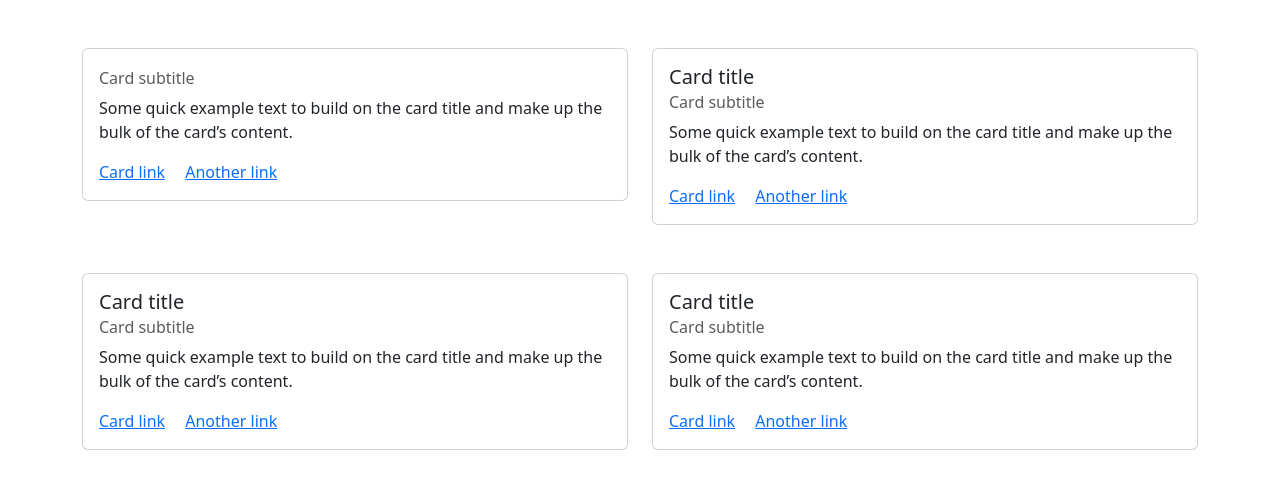
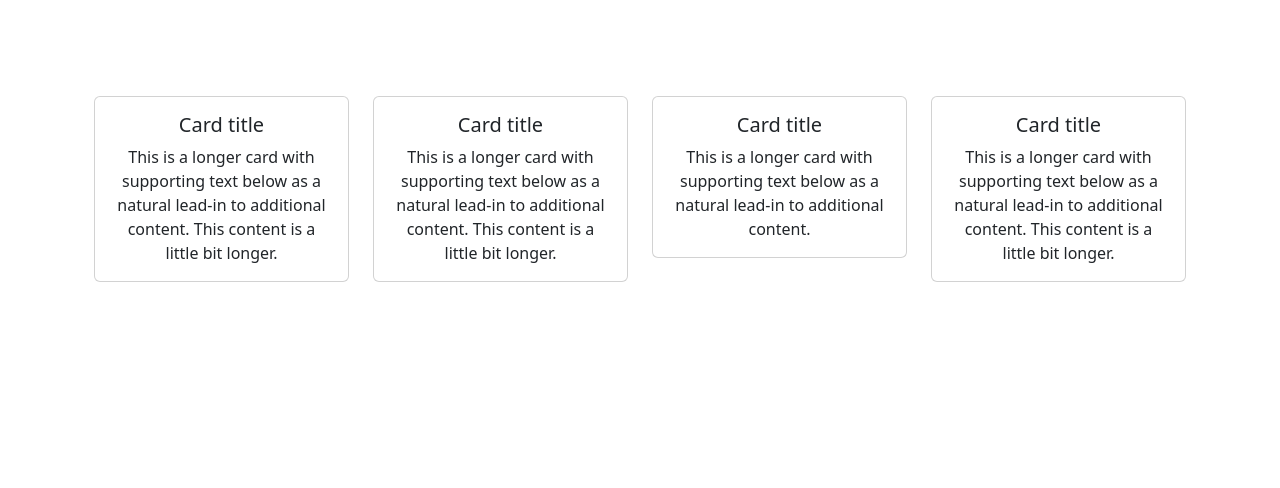
Before and after one commit to KLimaLima/KLimaLima.github.io, a website built with webpack: page src/index.html in a window 1280 px wide. Built offline with nearby package versions, Linux system fonts and the light colour scheme; some packages are replaced by stand-ins of ours; no server answers; the database is empty.

Commit message:
if screen big take 4, if small take two, this is the best solution so far

```diff
--- a/src/index.html
+++ b/src/index.html
@@ -8,62 +8,41 @@
   </head>
   <body>
 
-    <div class="container pt-5">
+    <div class="container py-5">
 
-      <div class="row justify-content-md-center">
+      <div class="row justify-content-md-center text-center">
 
-        <div class="col-lg">
+        <div class="row row-cols-2 row-cols-md-4 g-4">
+          <div class="col">
             <div class="card">
               <div class="card-body">
-              <h5 id="temp" class="card-title">Card title</h5>
-              <h6 class="card-subtitle mb-2 text-body-secondary">Card subtitle</h6>
-              <p class="card-text">Some quick example text to build on the card title and make up the bulk of the card’s content.</p>
-              <a href="#" class="card-link">Card link</a>
-              <a href="#" class="card-link">Another link</a>
+                <h5 class="card-title">Card title</h5>
+                <p class="card-text">This is a longer card with supporting text below as a natural lead-in to additional content. This content is a little bit longer.</p>
               </div>
             </div>
           </div>
-
-        <div class="col-lg">
+          <div class="col">
             <div class="card">
               <div class="card-body">
                 <h5 class="card-title">Card title</h5>
-              <h6 class="card-subtitle mb-2 text-body-secondary">Card subtitle</h6>
-              <p class="card-text">Some quick example text to build on the card title and make up the bulk of the card’s content.</p>
-              <a href="#" class="card-link">Card link</a>
-              <a href="#" class="card-link">Another link</a>
+                <p class="card-text">This is a longer card with supporting text below as a natural lead-in to additional content. This content is a little bit longer.</p>
               </div>
             </div>
           </div>
-
-      </div>
-
-    </div>
-
-      <div class="container pt-5">
-
-      <div class="row justify-content-md-center">
-
-        <div class="col-lg">
+          <div class="col">
             <div class="card">
               <div class="card-body">
                 <h5 class="card-title">Card title</h5>
-              <h6 class="card-subtitle mb-2 text-body-secondary">Card subtitle</h6>
-              <p class="card-text">Some quick example text to build on the card title and make up the bulk of the card’s content.</p>
-              <a href="#" class="card-link">Card link</a>
-              <a href="#" class="card-link">Another link</a>
+                <p class="card-text">This is a longer card with supporting text below as a natural lead-in to additional content.</p>
               </div>
             </div>
           </div>
-
-        <div class="col-lg">
+          <div class="col">
             <div class="card">
               <div class="card-body">
                 <h5 class="card-title">Card title</h5>
-              <h6 class="card-subtitle mb-2 text-body-secondary">Card subtitle</h6>
-              <p class="card-text">Some quick example text to build on the card title and make up the bulk of the card’s content.</p>
-              <a href="#" class="card-link">Card link</a>
-              <a href="#" class="card-link">Another link</a>
+                <p class="card-text">This is a longer card with supporting text below as a natural lead-in to additional content. This content is a little bit longer.</p>
+              </div>
             </div>
           </div>
         </div>
```
Lines whose indentation alone changed are shown as unchanged.
